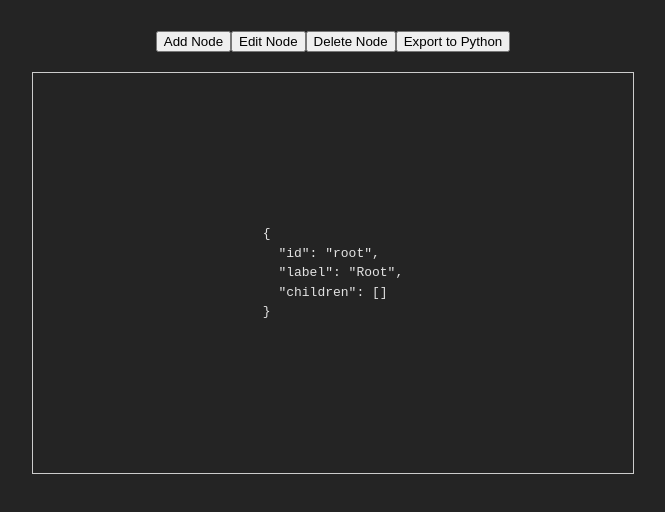
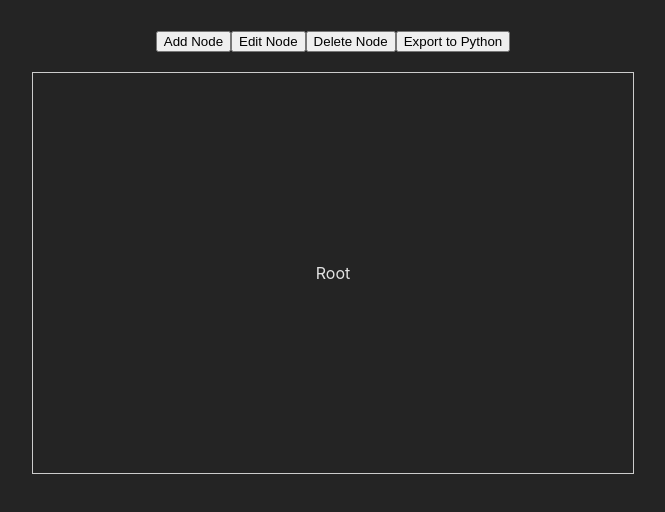
Before and after one commit to Mathemmagician/BranchedOutApp, a React (Vite) app: page / in a window 1280 px wide. Shown: the top 512 px of the page, without its empty margins (307-972 px from the left). Built offline with nearby package versions, Linux system fonts and the light colour scheme.

Commit message:
recursive node

```diff
--- a/src/TreeCanvas.jsx
+++ b/src/TreeCanvas.jsx
@@ -1,12 +1,28 @@
 import React from 'react';
 import { useTree } from './TreeContext';
+import NodeComponent from './NodeComponent';
+
+const renderTree = (node, onNodeSelect) => {
+  if (!node) return null;
+  return (
+    <div key={node.label} style={{ display: 'flex', flexDirection: 'column', alignItems: 'center' }}>
+      <NodeComponent node={node} onNodeSelect={onNodeSelect} />
+      {node.children && node.children.map(child => renderTree(child, onNodeSelect))}
+    </div>
+  );
+};
 
 function TreeCanvas() {
   const { tree } = useTree();
 
+  const handleNodeSelect = (node) => {
+    // Placeholder for node selection logic
+    console.log('Selected node:', node);
+  };
+
   return (
     <div className="TreeCanvas">
-      <pre>{JSON.stringify(tree, null, 2)}</pre>
+      {renderTree(tree, handleNodeSelect)}
     </div>
   );
 }
```
